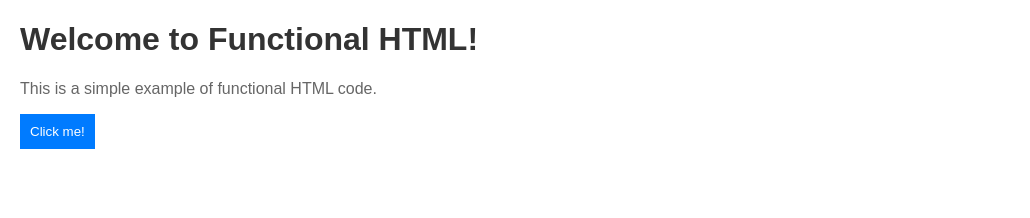
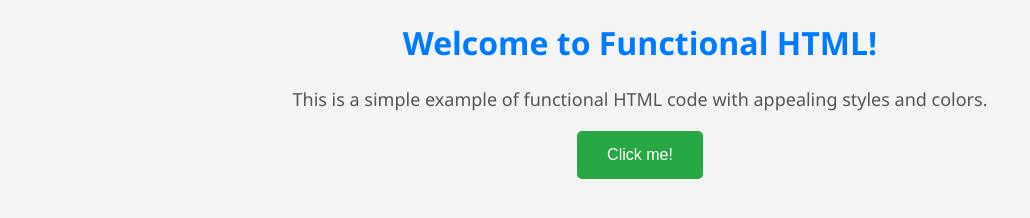
Before and after one commit to daniel-caleb/Git-1, a plain HTML site: page index.html in a window 1280 px wide. Shown: the whole page, without its empty margins (0-1030 px from the left). Drawn offline with Linux system fonts and the light colour scheme.

Commit message:
added some colours

```diff
--- a/index.html
+++ b/index.html
@@ -6,31 +6,43 @@
     <title>Functional HTML Example</title>
     <style>
         body {
-            font-family: Arial, sans-serif;
+            font-family: 'Segoe UI', Tahoma, Geneva, Verdana, sans-serif;
             margin: 20px;
+            background-color: #f4f4f4;
+            color: #333;
+            text-align: center;
         }
 
         h1 {
-            color: #333;
+            color: #007BFF;
         }
 
         p {
-            color: #666;
+            color: #555;
+            font-size: 18px;
+            line-height: 1.5;
         }
 
         button {
-            padding: 10px;
-            background-color: #007BFF;
+            padding: 15px 30px;
+            background-color: #28a745;
             color: #fff;
             border: none;
             cursor: pointer;
+            font-size: 16px;
+            border-radius: 5px;
+            transition: background-color 0.3s ease;
+        }
+
+        button:hover {
+            background-color: #218838;
         }
     </style>
 </head>
 <body>
 
     <h1>Welcome to Functional HTML!</h1>
-    <p>This is a simple example of functional HTML code.</p>
+    <p>This is a simple example of functional HTML code with appealing styles and colors.</p>
 
     <button onclick="showMessage()">Click me!</button>
 
```
